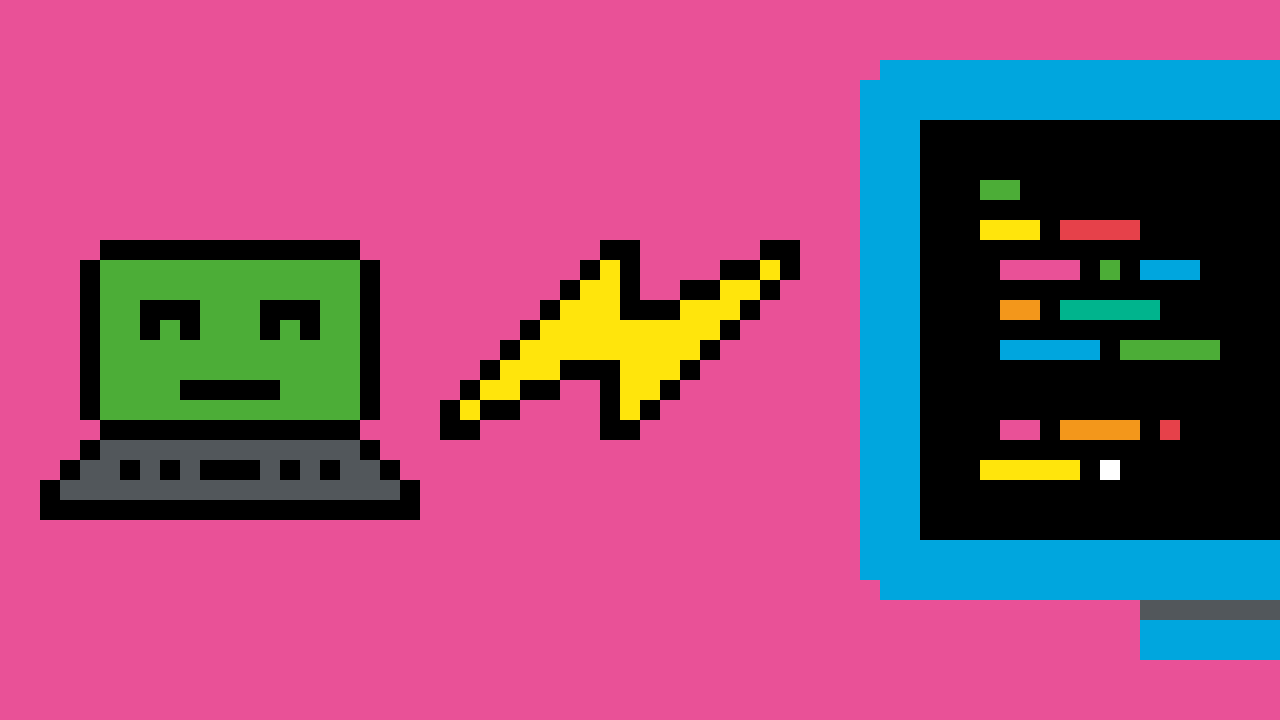
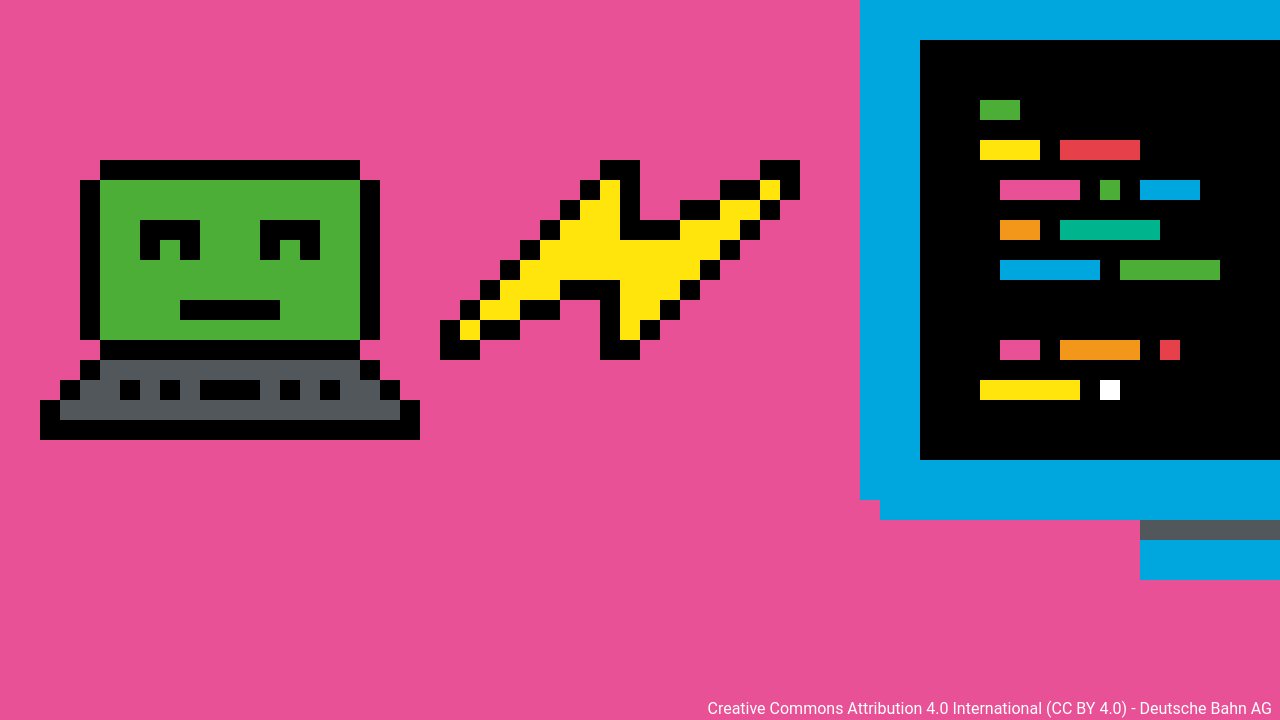
Before and after one commit to Jugendhackt/VerspaetungsOrakel, a Flask app: page / in a window 1280 px wide. Shown: the part 80-800 px from the top of the page. Run offline with Flask 3, Linux system fonts and the light colour scheme; parts of the project's set-up code (start-up, migrations or seed data) failed here and were passed over.

Commit message:
deutsche bahn credits (#38)
Co-authored-by: Erik <mail@eriks.one>

```diff
--- a/verspaetungsorakel/static/style.css
+++ b/verspaetungsorakel/static/style.css
@@ -145,3 +145,9 @@ input[type=submit] {
   left: 0.5em;
   top: 0.1em;
 }
+
+.footer {
+    position: fixed;
+    right: 0.5em;
+    bottom: 0.1em
+}
--- a/verspaetungsorakel/templates/index.html
+++ b/verspaetungsorakel/templates/index.html
@@ -11,7 +11,7 @@
     <title>VerspätungsOrakel</title>
     <script src="../static/index.js"></script>
   </head>
-  <body>
+  <body class="main">
     <nav class="navbar">
       <div class="logo">
         <a href="#">
@@ -43,13 +43,18 @@
         </form>
       </div>
     </nav>
-    <main class="main">
+    <main>
       <div class="results">
         <h2 class="verspätung" id="verspätung" style="color: white;"></h2>
         <h3 class="abfahrt" id="abfahrt" style="color: white;"></h3>
         <h3 class="ankunft" id="ankunft" style="color: white;"></h3>
       </div>
     </main>
+    <footer class="footer">
+        <p style="color: white;">
+            Creative Commons Attribution 4.0 International (CC BY 4.0) - Deutsche Bahn AG
+        </p>
+    </footer>
   </body>
   <script>
     autocompleteStation(document.getElementById("myInput"));
```
